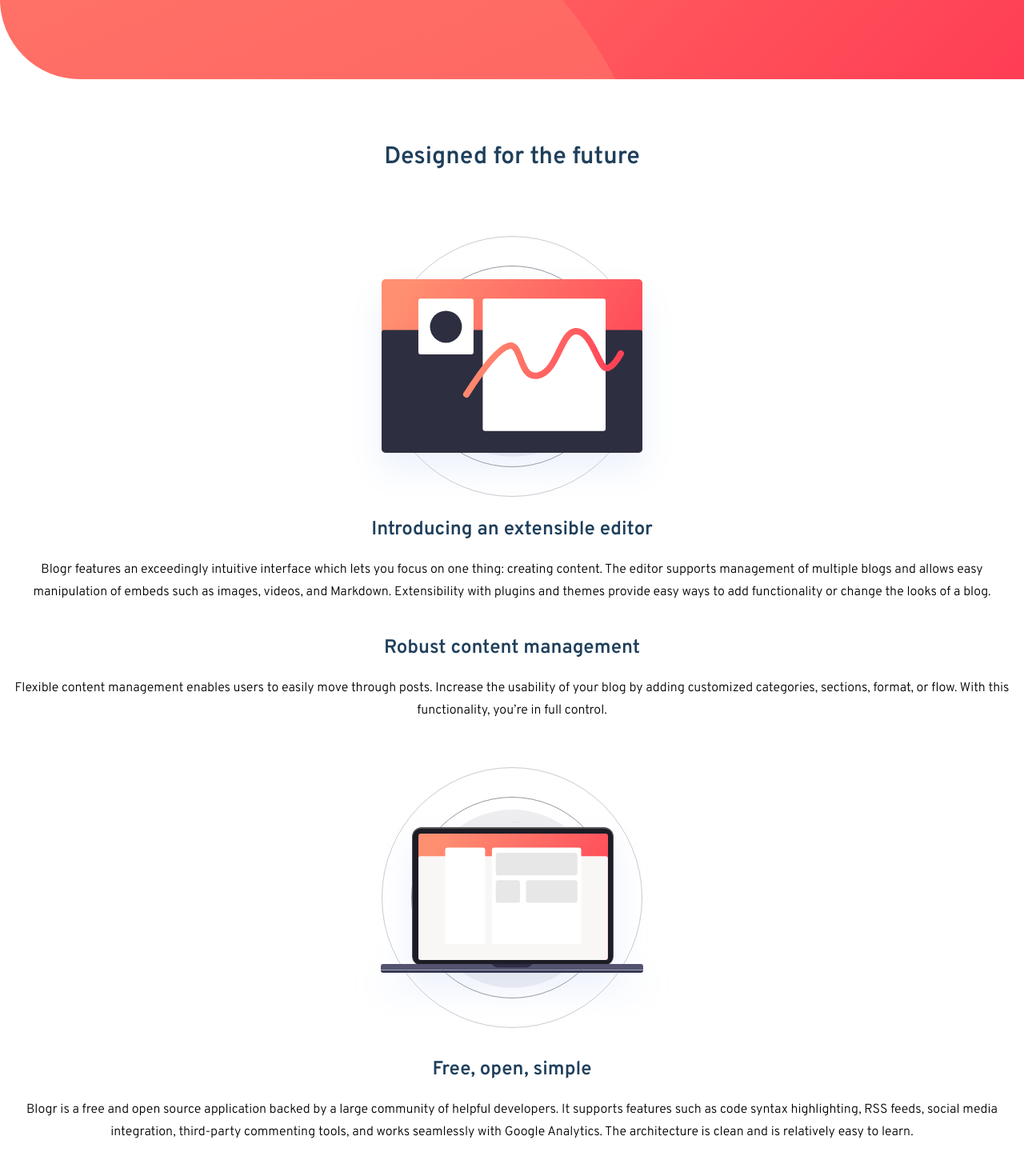
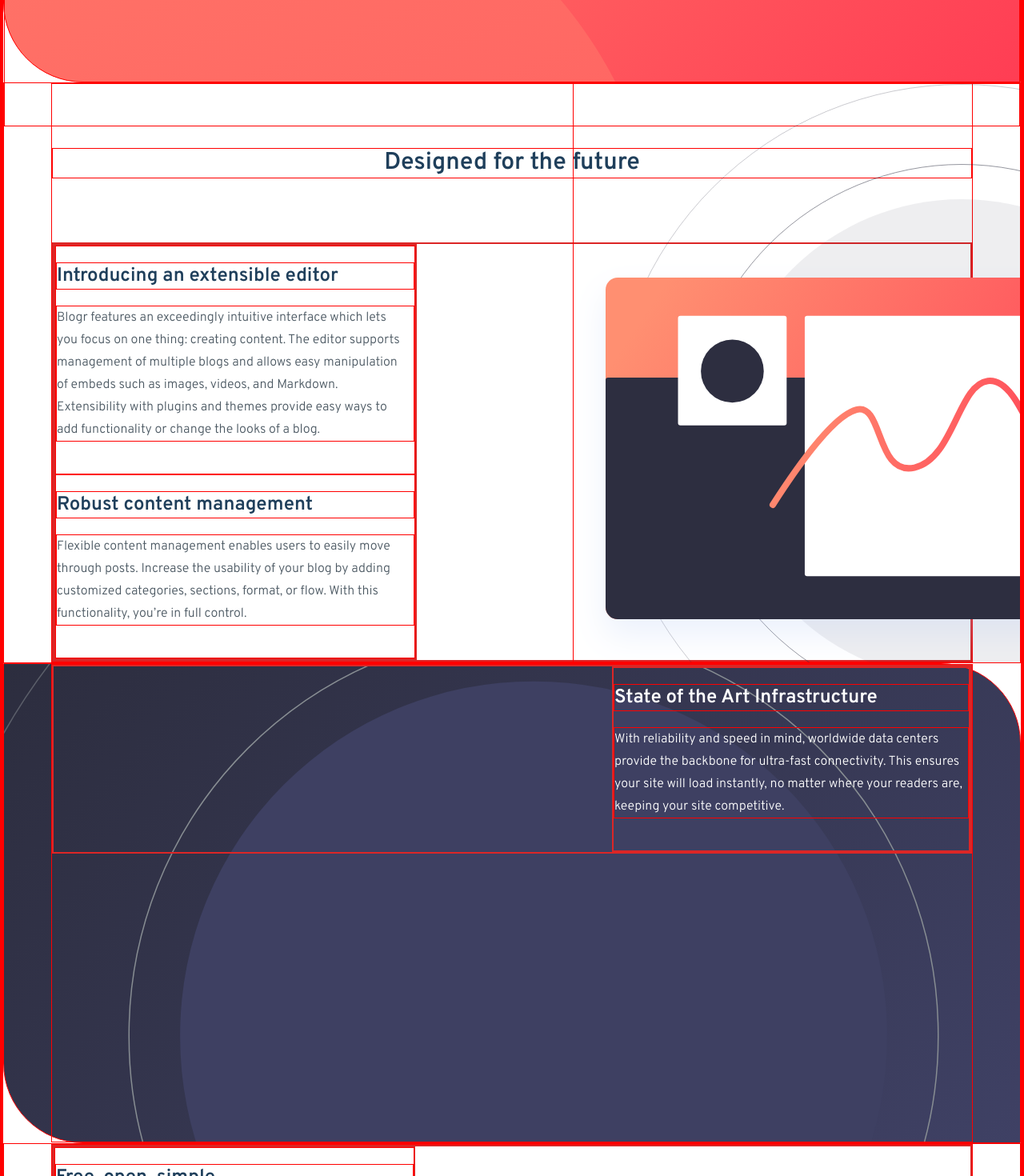
Before and after one commit to ckeller22/blogr-landing-page, a React (Create React App) app: page / in a window 1280 px wide. Shown: the part 501-1971 px from the top of the page at 80% size. Built offline with nearby package versions, Linux system fonts and the light colour scheme.

Commit message:
work on responsiveness

```diff
--- a/src/App.js
+++ b/src/App.js
@@ -10,7 +10,7 @@ function App() {
     <div className="">
       <Showcase />
       <SectionOne />
-
+      <SectionTwo />
       <SectionThree />
       <Footer />
     </div>
--- a/src/components/Info.js
+++ b/src/components/Info.js
@@ -1,10 +1,12 @@
 const Comment = (props) => {
   return (
-    <div className="container">
-      <h2 className="text-center font-semibold text-2xl mx-10 my-5">
+    <div className="container text-center md:text-left ">
+      <h2 className="font-semibold text-2xl mx-10 my-5 md:mx-0 ">
         {props.header}
       </h2>
-      <p className="text-center mb-10 px-4">{props.text}</p>
+      <p className=" mb-10 px-4 md:pl-0 md:max-w-md font-light text-very-dark-grayish-blue">
+        {props.text}
+      </p>
     </div>
   );
 };
--- a/src/components/SectionOne.js
+++ b/src/components/SectionOne.js
@@ -1,17 +1,26 @@
 import Info from "./Info";
 import mobileEditorIllustration from "../images/illustration-editor-mobile.svg";
+import desktopEditorIllustration from "../images/illustration-editor-desktop.svg";
 
 const SectionOne = () => {
   return (
-    <section className="container mx-auto">
+    <section className="relative overflow-hidden">
+      <img
+        className="hidden md:block absolute md:desktop-background"
+        src={desktopEditorIllustration}
+        alt="editor illustration"
+      />
+      <div className="container max-w-6xl mx-auto">
         <h1 className="text-center font-bold text-3xl my-20">
           Designed for the future
         </h1>
+        <div className="md:flex border-2 border-red-600">
           <img
-        className="mx-auto"
+            className="mx-auto md:hidden"
             src={mobileEditorIllustration}
             alt="editor illustration"
           />
+          <div className="md:flex md:flex-col border-2 border-red-600">
             <Info
               header="Introducing an extensible editor"
               text="Blogr features an exceedingly intuitive interface which lets you focus
@@ -27,6 +36,9 @@ const SectionOne = () => {
         sections, format, or flow. With this functionality, you’re in full
         control."
             />
+          </div>
+        </div>
+      </div>
     </section>
   );
 };
--- a/src/components/SectionThree.js
+++ b/src/components/SectionThree.js
@@ -3,12 +3,15 @@ import mobileLaptopIllustration from "../images/illustration-laptop-mobile.svg";
 
 const SectionThree = () => {
   return (
-    <section className="container mx-auto">
+    <section className="container mx-auto ">
+      <div className="container max-w-6xl mx-auto">
         <img
-        className="mx-auto "
+          className="mx-auto md:hidden"
           src={mobileLaptopIllustration}
           alt="laptop illustration"
         />
+        <div className="md:flex  border-2 border-red-600">
+          <div className="md:flex md:flex-col md:flex-border-2 border-red-600">
             <Info
               header="Free, open, simple"
               text="Blogr is a free and open source application backed by a large community
@@ -23,6 +26,9 @@ const SectionThree = () => {
         and deployment a breeze, but capable of producing even the most
         complicated sites."
             />
+          </div>
+        </div>
+      </div>
     </section>
   );
 };
--- a/src/components/SectionTwo.js
+++ b/src/components/SectionTwo.js
@@ -3,17 +3,20 @@ import circlePattern from "../images/bg-pattern-circles.svg";
 const SectionTwo = () => {
   return (
     <section className="dark-section">
-      <div className="container mx-auto">
-        <h2 className="text-white text-center font-semibold text-2xl mx-10 my-5">
-          State of the Art Infrastructure
-        </h2>
-
-        <p className="text-white text-center mb-10 px-4">
-          With reliability and speed in mind, worldwide data centers provide the
-          backbone for ultra-fast connectivity. This ensures your site will load
-          instantly, no matter where your readers are, keeping your site
-          competitive.
-        </p>
+      <div className="max-w-6xl mx-auto h-full">
+        <div className="md:flex md:justify-end border-2 border-red-600">
+          <div className="md:flex md:flex-col border-2 border-red-600 md:max-w-md">
+            <h2 className="md:text-left md:mx-0 text-white text-center font-semibold text-2xl mx-10 my-5">
+              State of the Art Infrastructure
+            </h2>
+            <p className="md:text-left md:px-0 text-white text-center mb-10 px-4">
+              With reliability and speed in mind, worldwide data centers provide
+              the backbone for ultra-fast connectivity. This ensures your site
+              will load instantly, no matter where your readers are, keeping
+              your site competitive.
+            </p>
+          </div>
+        </div>
       </div>
     </section>
   );
--- a/src/components/Showcase.js
+++ b/src/components/Showcase.js
@@ -3,7 +3,7 @@ import Nav from "./Nav";
 
 const Showcase = () => {
   return (
-    <section className="showcase">
+    <section className="showcase bg-fixed">
       <Nav />
       <div className="overlay -mt-10 flex flex-col items-center justify-center text-center ">
         <h1 className="font-bold text-4xl text-white max-w-sm">
--- a/src/index.css
+++ b/src/index.css
@@ -1,6 +1,14 @@
 @tailwind base;
 @tailwind components;
 @tailwind utilities;
+
+@layer utilities {
+  @variants responsive {
+    .desktop-background {
+      left: 56%;
+    }
+  }
+}
 
 :root {
   /* Variables */
@@ -27,6 +35,10 @@
     hsl(237, 17%, 21%),
     hsl(237, 23%, 32%)
   );
+}
+
+* {
+  border: 1px solid red;
 }
 
 img {
@@ -81,6 +93,11 @@ button {
   min-height: 600px;
 }
 
+/* Second Section */
+.desktop-background {
+  height: 1000px;
+}
+
 .dark-section {
   background-image: url("./images/bg-pattern-circles.svg"), var(--body-gradient);
   border-top-right-radius: 100px;
--- a/tailwind.config.js
+++ b/tailwind.config.js
@@ -16,6 +16,10 @@ module.exports = {
         overpass: ["Overpass", "sans-serif"],
         ubuntu: ["Ubuntu", "sans-serif"],
       },
+      backgroundImage: {
+        "desktop-editor-illustration":
+          "url('./images/illustration-editor-desktop.svg')",
+      },
     },
   },
   variants: {
```
Lines whose indentation alone changed are shown as unchanged.
